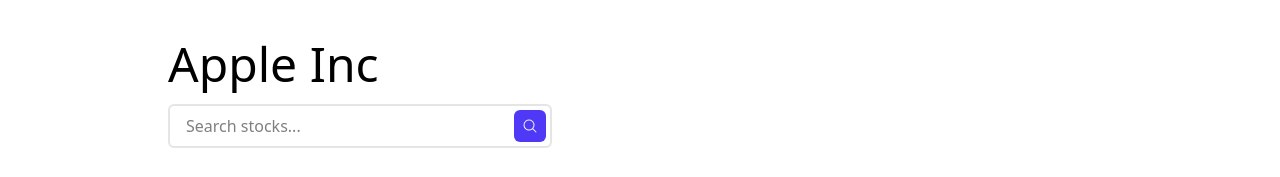
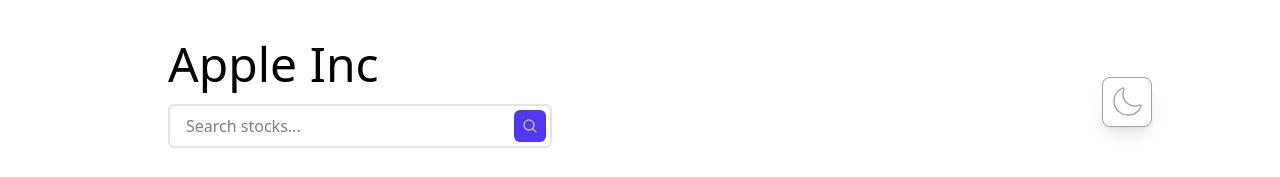
Before and after one commit to alexcerezo/stock-viewer, a React (Vite) app: page / in a window 1280 px wide. Shown: the top 177 px of the page. Built offline with nearby package versions, Linux system fonts and the light colour scheme.

Commit message:
Add ThemeIcon component

```diff
--- a/src/components/Header.jsx
+++ b/src/components/Header.jsx
@@ -1,13 +1,15 @@
-import React from 'react';
-import Search from './Search';
+import React from "react";
+import Search from "./Search";
+import ThemeIcon from "./ThemeIcon";
 
 const Header = ({ name }) => {
   return (
     <>
-      <div className='xl:px-32'>
+      <div className="xl:px-32">
         <h1 className="text-5xl">{name}</h1>
         <Search />
       </div>
+      <ThemeIcon />
     </>
   );
 };
--- /dev/null
+++ b/src/components/ThemeIcon.jsx
@@ -0,0 +1,12 @@
+import React from "react";
+import { MoonIcon } from "@heroicons/react/24/solid";
+
+const ThemeIcon = () => {
+  return (
+    <button className="rounded-lg border-1 border-neutral-400 p-2 absolute right-8 xl:right-32 shadow-lg">
+      <MoonIcon className="h-8 w-8 cursor-pointer stroke-1 fill-none stroke-neutral-400" />
+    </button>
+  );
+};
+
+export default ThemeIcon;
```
